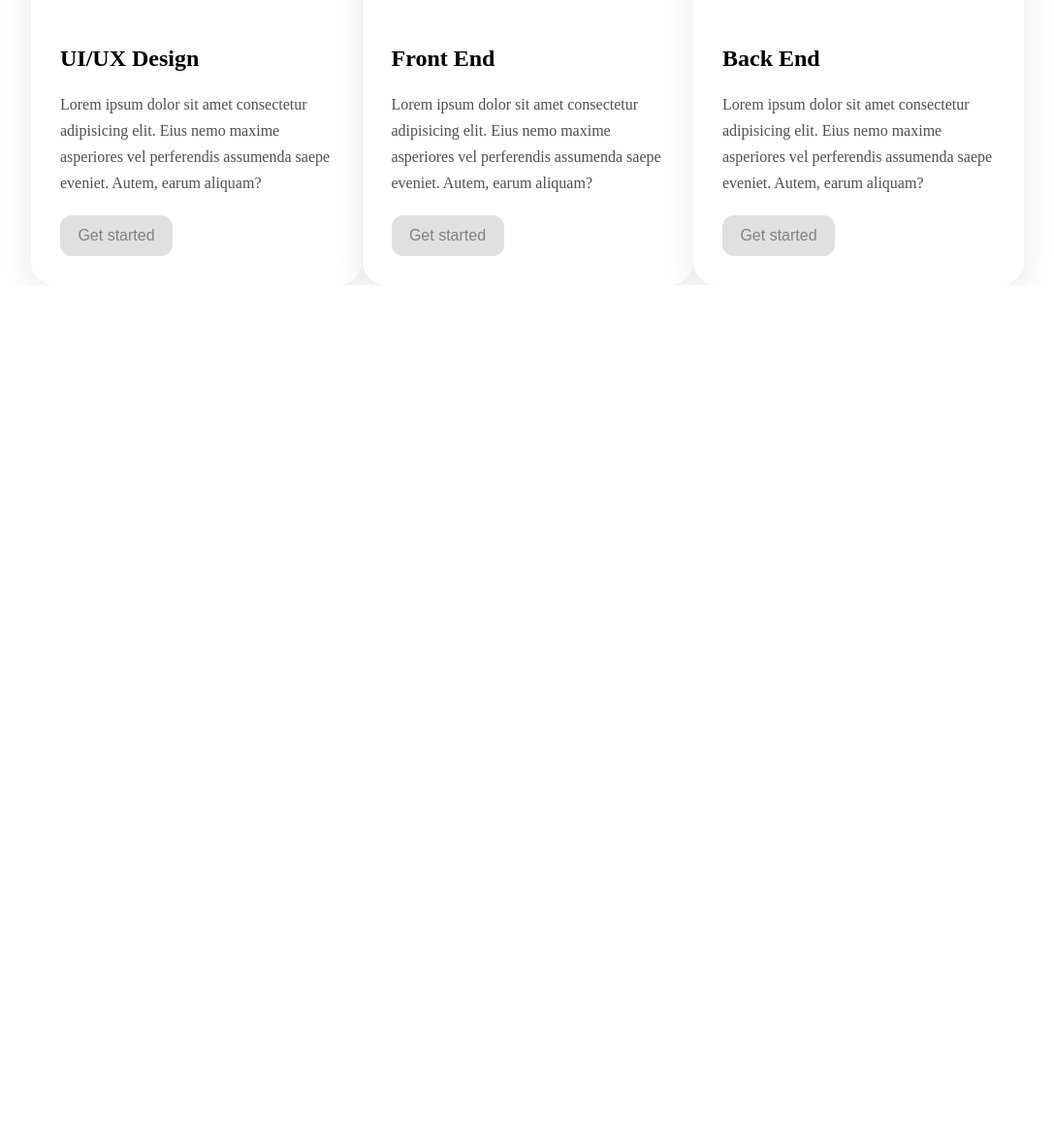
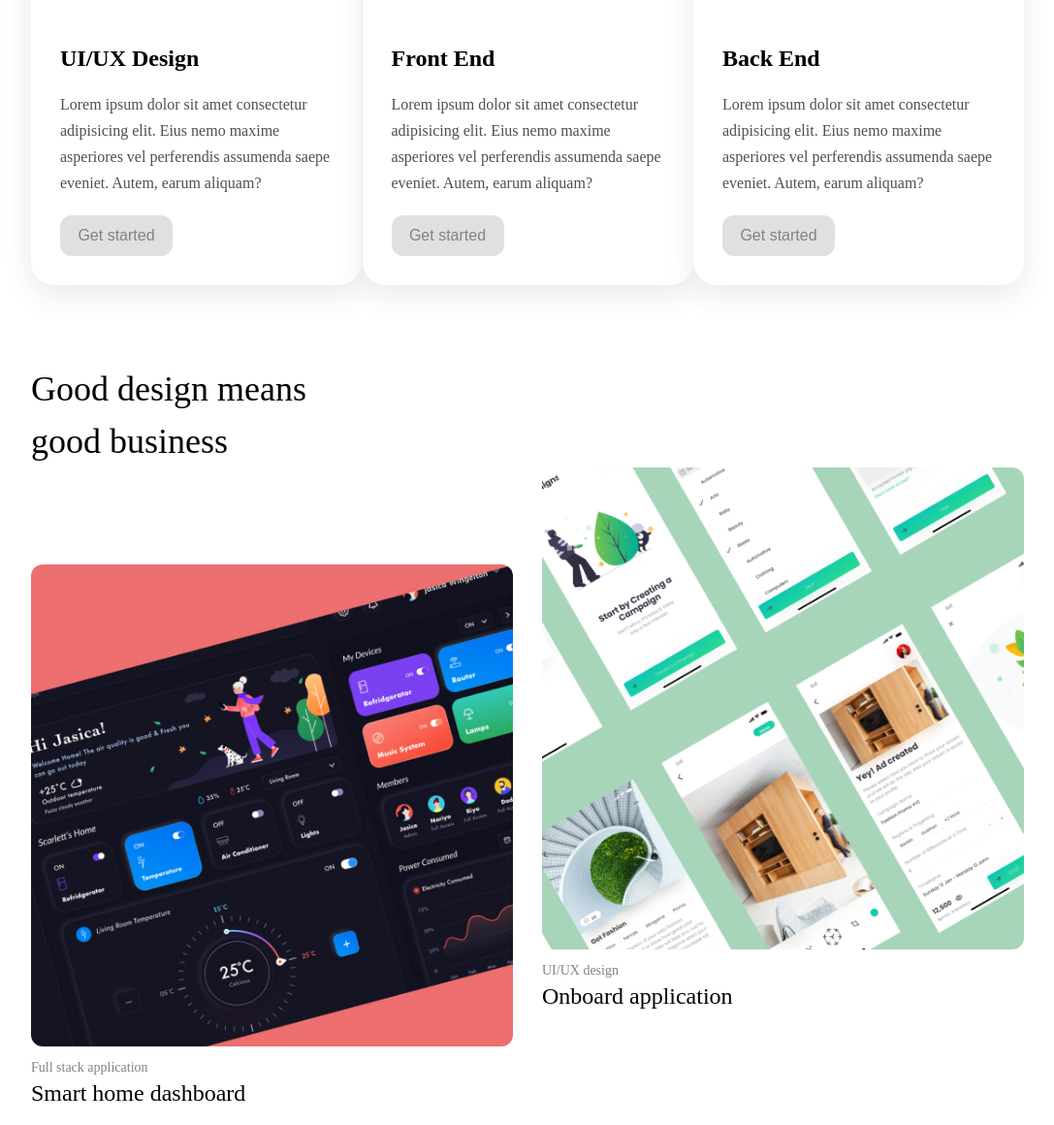
Before and after one commit to venky-cs/Edie-homepage, a plain HTML site: page index.html in a window 1280 px wide. Shown: the part 1426-2586 px from the top of the page at 97% size, without its empty margins (96-1183 px from the left). Before the commit the page ends 1720 px from the top, so only its background shows below. Drawn offline with Linux system fonts and the light colour scheme.

Commit message:
'create-design-section'

```diff
--- a/index.html
+++ b/index.html
@@ -45,7 +45,7 @@
 
     <div class="container">
         <section class="services">
-            <h3>We offer high demand services</h3>
+            <h3 class="sub-title">We offer high demand services</h3>
             <div class="cards">
                 <div class="card">
                     <div class="card-icon">
@@ -91,6 +91,37 @@
                 </div>
             </div>
         </section>
+
+        <section class="design">
+            <h3 class="sub-title">
+                Good design means good business
+            </h3>
+            <div class="design-cards">
+                <div class="design-card">
+                    <img src="./images/smarthome.jpg" alt="">
+                    <p class="design-title">Full stack application</p>
+                    <h4 class="design-name">Smart home dashboard</h4>
+                </div>
+
+                <div class="design-card">
+                    <img src="./images/onboard.png" alt="">
+                    <p class="design-title">UI/UX design</p>
+                    <h4 class="design-name">Onboard application</h4>
+                </div>
+
+                <div class="design-card">
+                    <img src="./images/booking.png" alt="">
+                    <p class="design-title">Mobile application</p>
+                    <h4 class="design-name">Booking system</h4>
+                </div>
+
+                <div class="design-card">
+                    <img src="./images/juice-product.png" alt="">
+                    <p class="design-title">Front End application</p>
+                    <h4 class="design-name">Juice product homepage</h4>
+                </div>
+            </div>
+        </section>
     </div>
 
 
--- a/style.css
+++ b/style.css
@@ -100,7 +100,7 @@ nav ul li a{
     width: 80%;
     margin: 0 auto;
 }
-.services h3{
+.sub-title{
     width: 300px;
     line-height:54px;
     font-weight: 500;
@@ -116,6 +116,7 @@ nav ul li a{
     box-shadow: 0px 10px 30px rgba(51,51,51,0.1);
     border-radius: 24px;
     padding: 30px;
+    margin-bottom:80px;
 }
 .card .card-icon{
     width: 67px;
@@ -161,3 +162,32 @@ nav ul li a{
     color: #ffffff;
     background-color: #2d9cdb;
 }
+
+/* design */
+.design-cards{
+    display:grid;
+    grid-template-rows:repeat(6,1fr);
+    grid-template-columns:repeat(6,1fr);
+    grid-gap: 30px;
+}
+.design-card{
+    border-radius: 12px;
+    grid-row:span 3;
+    grid-column:span 3;
+}
+.design-card img{
+    width: 100%;
+    border-radius: 12px;
+}
+.design-card:nth-child(odd){
+    margin-top: 100px;
+}
+.design-card p{
+    font-weight:300;
+    font-size: 14px;
+    color: #828282;
+}
+.design-card h4{
+    font-weight: 500;
+    font-size: 24px;
+}
```
Also changed, not shown: images/booking.png (added), images/juice-product.png (added), images/onboard.png (added), images/smarthome.jpg (added).
